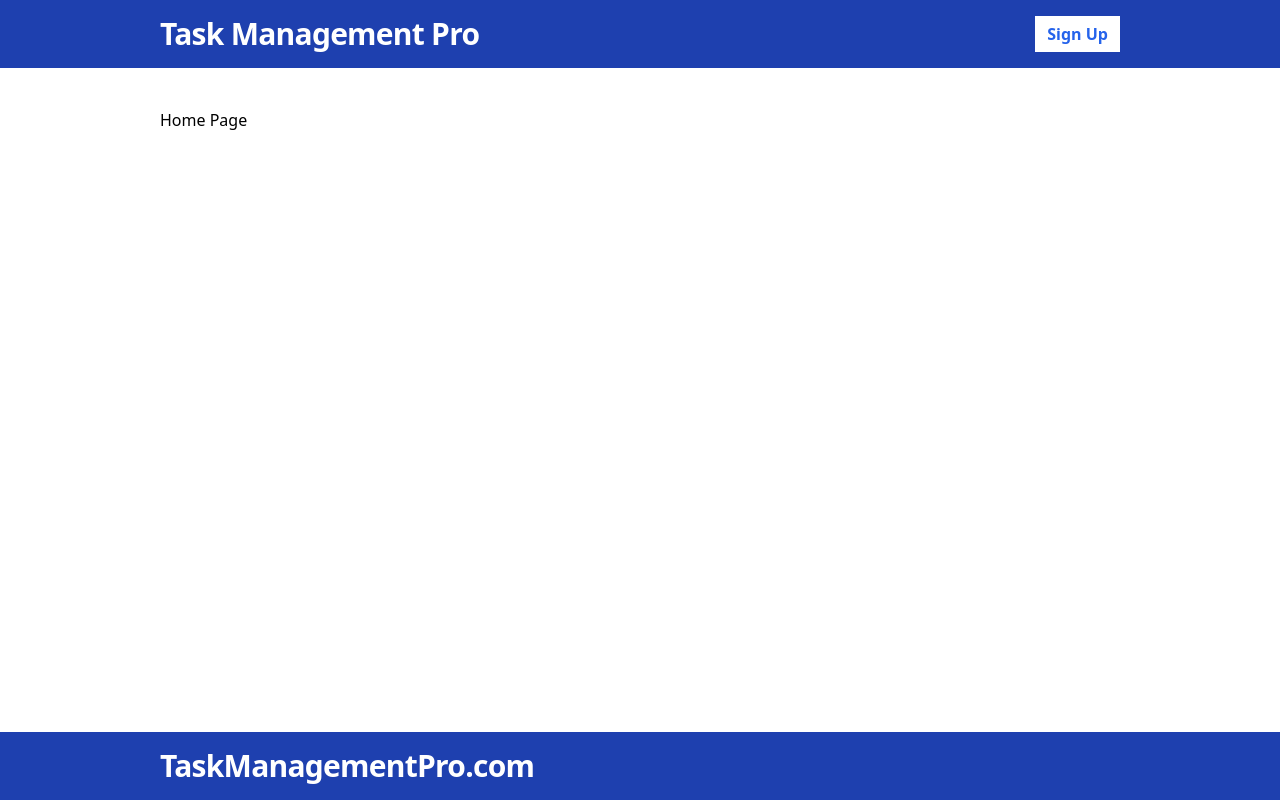
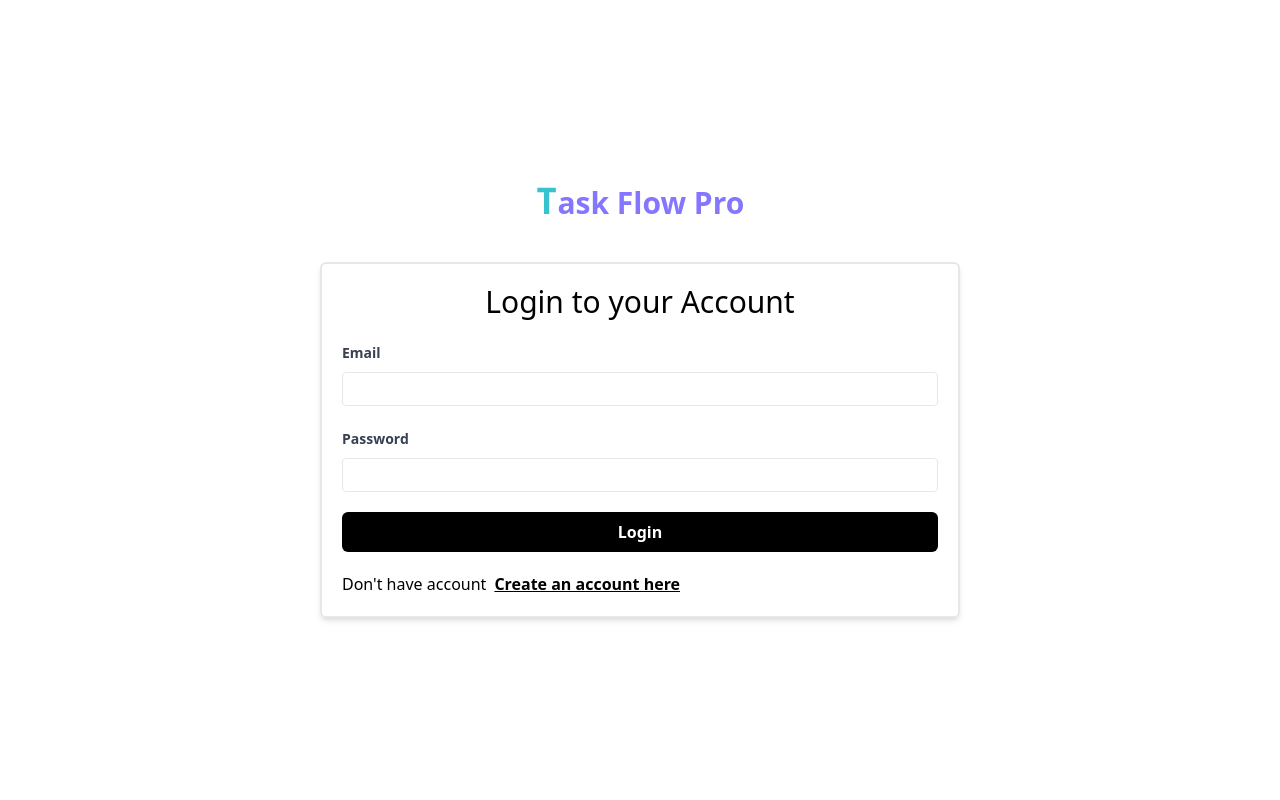
Before and after one commit to uskarthick21/task-flow-pro, a React (Create React App) app in the folder client/: page /login in a window 1280 px wide. Before the commit this address led to /. Built offline with nearby package versions, Linux system fonts and the light colour scheme; no server answers.

Commit message:
Login and Registration page design completed

```diff
--- a/client/src/App.tsx
+++ b/client/src/App.tsx
@@ -3,6 +3,8 @@ import React from 'react'
 import Layout from './layouts/Layout'
 import { Navigate, Route, Routes } from 'react-router-dom'
 import Register from './pages/Register'
+import Login from './pages/Login'
+import AuthLayout from './layouts/AuthLayout'
 
 
 const App = () => {
@@ -14,16 +16,12 @@ const App = () => {
         element={<Layout><p>Home Page</p></Layout>}
         />
         <Route
-        path="/search"
-        element={<Layout><p>Search Page</p></Layout>}
-         />
-        <Route
         path="/register"
-        element={<Layout><Register /></Layout>}
+        element={<AuthLayout><Register /></AuthLayout>}
         />
-        <Route
-        path="*"
-        element={<Navigate to="/" />}
+         <Route
+        path="/login"
+        element={<AuthLayout><Login /></AuthLayout>}
         />
       </Routes>
 
--- /dev/null
+++ b/client/src/components/Logo.tsx
@@ -0,0 +1,10 @@
+
+const Logo = () => {
+    return (
+      <div className="text-medium-slate-blue font-sans font-bold text-3xl">
+        <span className="text-cyan-bright font-mono font-bold text-4xl">T</span>ask Flow Pro
+      </div>
+    );
+  };
+
+  export default Logo;
--- a/client/src/config/api.ts
+++ b/client/src/config/api.ts
@@ -1,5 +1,7 @@
+import { LoginFormData } from "../pages/Login";
 import { RegisterFormData } from "../pages/Register";
 import API from "./apiClient";
 
 
 export const registerForm = async (data: RegisterFormData) => API.post("/auth/register", data);
+export const loginForm = async (data: LoginFormData) => API.post("/auth/login", data);
--- /dev/null
+++ b/client/src/layouts/AuthLayout.tsx
@@ -0,0 +1,23 @@
+import Logo from "../components/Logo";
+
+interface Props {
+    children: React.ReactNode
+}
+
+const AuthLayout = ({children}: Props) => {
+
+    return (
+        <div className="bg-white min-h-screen flex flex-col items-center justify-center p-4 overflow-y-scroll md:p-0">
+            <div className="pb-10">
+            <Logo />
+            </div>
+
+            {children}
+        </div>
+    )
+
+}
+
+
+
+export default AuthLayout;
--- /dev/null
+++ b/client/src/pages/Login.tsx
@@ -0,0 +1,102 @@
+import {useForm} from "react-hook-form";
+import { useMutation } from "@tanstack/react-query";
+import { loginForm } from "../config/api";
+import { useNavigate } from "react-router";
+import { Link } from "react-router-dom";
+
+export type LoginFormData = {
+    email: string,
+    password: string,
+}
+
+const Login = () => {
+    const navigate = useNavigate();
+    const {register, watch, handleSubmit, formState: {errors}} = useForm<LoginFormData>();
+
+    const {
+        mutate: createAccount
+      } = useMutation({
+        mutationFn: loginForm,
+        onSuccess: () => {
+          console.log("Login success")
+          navigate("/", {
+            replace: true
+          });
+        },
+      });
+
+    const onSubmit = handleSubmit((data) => {
+        createAccount(data)
+    });
+
+  return (
+    <form className="w-full max-w-screen-sm flex flex-col overflow-y-auto gap-5 border-2 rounded-md shadow-md p-5" onSubmit={onSubmit}>
+
+        <h2 className="text-3xl font-medium text-center">Login to your Account</h2>
+
+            <div className="w-full">
+                <label htmlFor="email"
+                className="text-gray-700 text-sm font-bold">
+                    Email
+                </label>
+                <input id="email"
+                type="email"
+                className="border rounded w-full py-1 px-2 font-normal mt-2"
+                {...register("email", {required: "This field is required"})}
+                />
+                {
+                    errors.email && (
+                        <span className="text-red-500">
+                            {errors.email.message}
+                        </span>
+                    )
+                }
+            </div>
+            <div className="w-full">
+                <label htmlFor="password"
+                className="text-gray-700 text-sm font-bold">
+                    Password
+                </label>
+                <input id="password"
+                type="password"
+                className="border rounded w-full py-1 px-2 font-normal mt-2"
+                {...register("password", {
+                    required: "This field is required",
+                    minLength: {
+                        value: 6,
+                        message: "Password must be at least 6 characters"
+                    }
+                })}
+                />
+                {
+                    errors.password && (
+                        <span className="text-red-500">
+                            {errors.password.message}
+                        </span>
+                    )
+                }
+            </div>
+
+            <div className="w-full">
+
+            <span className="flex flex-col justify-center gap-5">
+                <button type="submit" className="bg-black text-white p-2 font-bold text-md rounded-md">
+                    Login
+                </button>
+                <span>
+                Don't have account
+                <Link className="underline font-bold pl-2" to="/register">
+                Create an account here
+                </Link>
+            </span>
+            </span>
+
+
+            </div>
+
+
+    </form>
+  )
+}
+
+export default Login
--- a/client/src/pages/Register.tsx
+++ b/client/src/pages/Register.tsx
@@ -2,6 +2,7 @@ import {useForm} from "react-hook-form";
 import { useMutation } from "@tanstack/react-query";
 import { registerForm } from "../config/api";
 import { useNavigate } from "react-router";
+import { Link } from "react-router-dom";
 
 export type RegisterFormData = {
     firstName: string,
@@ -30,8 +31,8 @@ const Register = () => {
     });
 
   return (
-    <form className="flex flex-col gap-5" onSubmit={onSubmit}>
-        <h2 className="text-3xl font-bold">Create an Account</h2>
+    <form className="w-full max-w-screen-sm flex flex-col overflow-y-auto gap-5 border-2 rounded-md shadow-md p-5" onSubmit={onSubmit}>
+        <h2 className="text-3xl font-medium text-center">Create an Account</h2>
         <div className="flex flex-col md:flex-row gap-5">
             <div className="w-full md:w-1/2">
                 <label htmlFor="firstName" className="text-gray-700 text-sm font-bold">
@@ -137,11 +138,19 @@ const Register = () => {
             )
         }
         </div>
-            <span>
-                <button type="submit" className="bg-blue-600 text-white p-2 font-bold hover:bg-blue-500 text-xl">
+        <div className="w-full">
+        <span className="flex flex-col justify-center gap-5">
+        <button type="submit" className="bg-black text-white p-2 font-bold text-md rounded-md">
             Create Account
         </button>
+        <span>
+            Already have an account
+            <Link className="underline font-bold pl-2" to="/login">
+            Sign in
+            </Link>
         </span>
+        </span>
+        </div>
     </form>
   )
 }
--- a/client/tailwind.config.js
+++ b/client/tailwind.config.js
@@ -2,7 +2,16 @@
 module.exports = {
   content: ["./index.html", "./src/**/*.{js,ts,jsx,tsx}"],
   theme: {
-    extend: {},
+    extend: {
+      colors: {
+        'medium-slate-blue': '#8576FF',
+        'dark-shade-indigo': '#1C1678',
+        'sky-blue': '#7BC9FF',
+        'mint-green': '#A3FFD6',
+        'cyan-bright': '#36C2CE',
+        'corn-flower-blue': '#478CCF'
+      },
+    },
     container: {
       padding: {
         md: "10rem",
```
Lines whose indentation alone changed are shown as unchanged.
